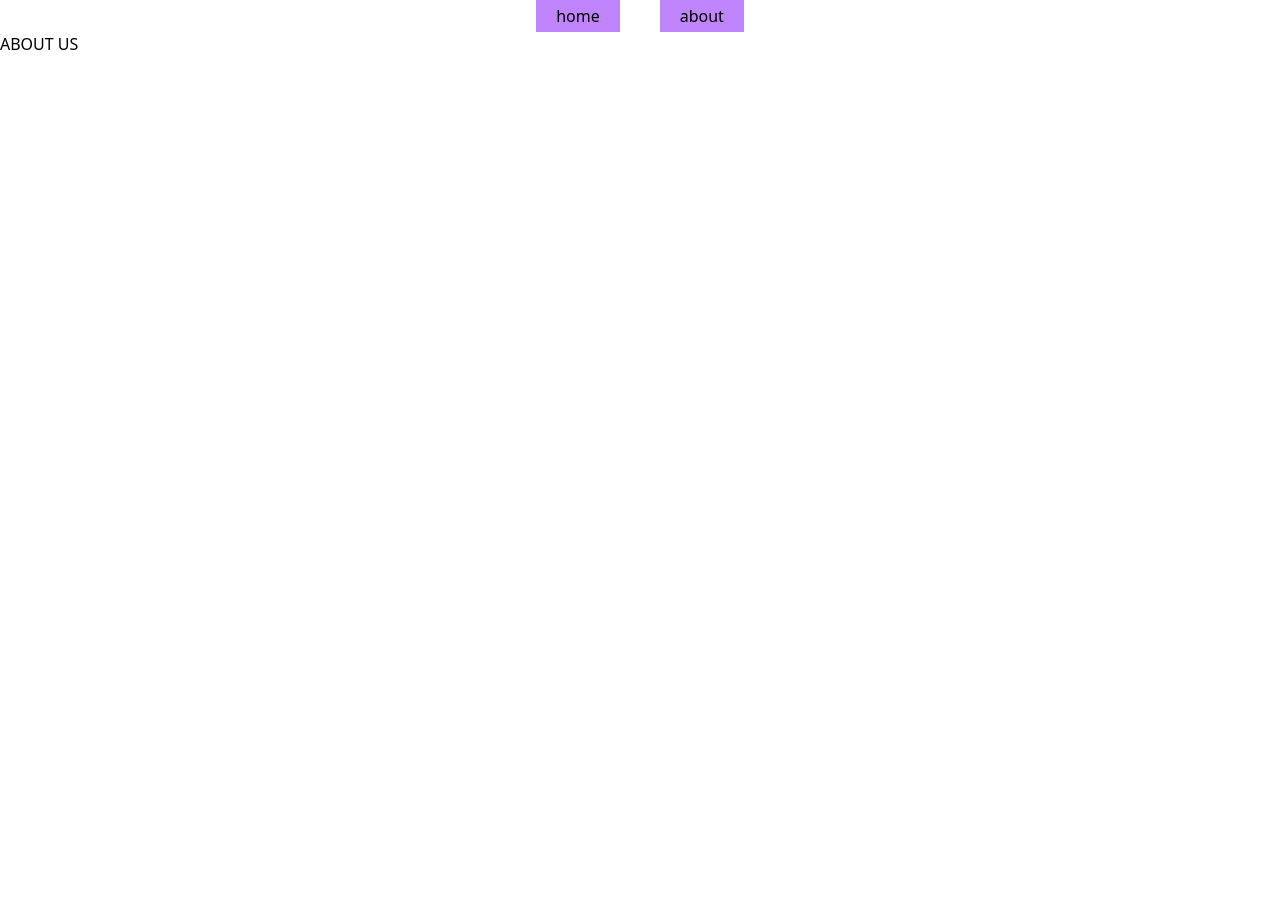
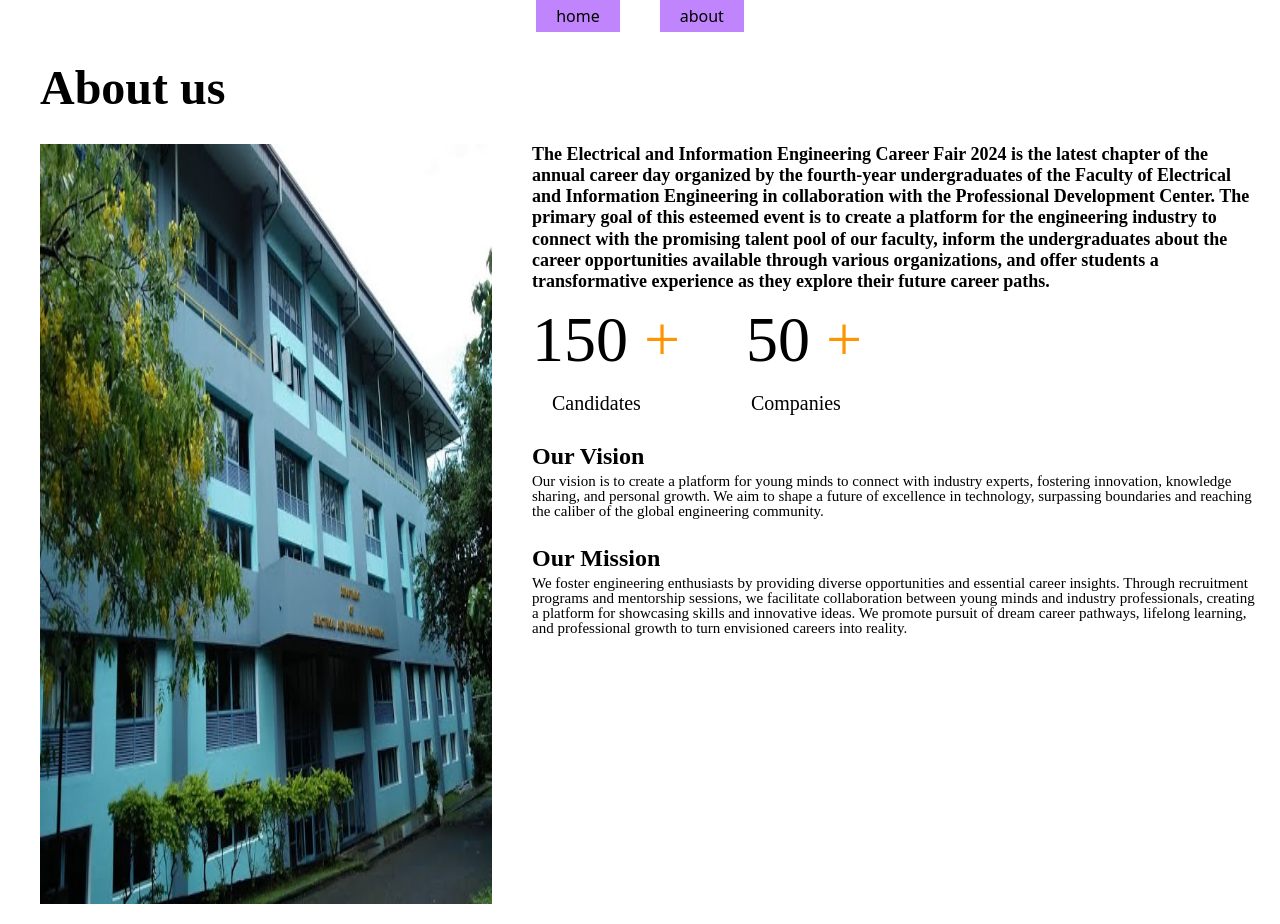
Before and after one commit to vishnaka-dasanayaka/CareerExpo, a React (Create React App) app in the folder app/client/: page /about in a window 1280 px wide. Before the commit the page ends 800 px from the top, so only its background shows below. Built offline with nearby package versions, Linux system fonts and the light colour scheme.

Commit message:
Creation of About us

```diff
--- /dev/null
+++ b/app/client/src/pages/About.css
@@ -0,0 +1,121 @@
+.aboutContent {
+    width: 100%;
+    height: 100vh;
+    flex-wrap: nowrap;
+    display: flex;
+}
+
+.leftAbout {
+    flex: 40%;
+    padding: 20px 20px 20px 40px;
+    display: flex;
+    height: 100%;
+}
+
+.leftAbout img {
+    max-width: 100%;
+    max-height: 100%;
+}
+
+.rightAbout {
+    flex: 60%;
+    padding: 20px;
+    display: flex;
+    flex-direction: column;
+    justify-content: flex-start;
+    height: 100%;
+}
+
+.title {
+    font-family: Montserrat;
+    font-size: 48px;
+    font-weight: 700;
+    text-align: left;
+    padding: 20px 0 0 40px;
+}
+
+.intro {
+    font-family: Raleway;
+    font-size: 18px;
+    font-weight: 700;
+    line-height: 21.13px;
+    text-align: left;
+}
+
+.subTopic {
+    font-family: Montserrat;
+    font-size: 24px;
+    font-weight: 700;
+    text-align: left;
+    padding-top: 20px;
+}
+
+.content {
+    font-family: Raleway;
+    font-size: 15px;
+    font-weight: 500;
+    line-height: 15.26px;
+    text-align: left;
+}
+
+.stats {
+    text-align: left;
+    font-family: NATS;
+    font-weight: 400;
+}
+
+.stats h1 {
+    margin: 0;
+    font-size: 64px;
+}
+
+.stats p {
+    margin: 0px 0px 0px 20px;
+    font-size: 20px;
+}
+
+.highlight {
+    color: #FF9503;
+}
+
+.spacer {
+    display: inline-block;
+    width: 100px;
+}
+
+.countSpacer {
+    display: inline-block;
+    width: 50px;
+}
+
+/* Mobile Responsive Styles */
+@media (max-width: 768px) {
+    .aboutContent {
+        flex-direction: column;
+        height: auto;
+    }
+
+    .leftAbout, .rightAbout {
+        flex: 100%;
+        padding: 20px;
+        height: auto;
+    }
+
+    .leftAbout {
+        padding: 20px;
+    }
+
+    .rightAbout {
+        padding: 20px;
+    }
+
+    .leftAbout img {
+        width: 100%;
+        height: auto;
+    }
+
+    .title {
+        text-align: center;
+        padding: 20px 0;
+    }
+}
--- a/app/client/src/pages/About.jsx
+++ b/app/client/src/pages/About.jsx
@@ -1,13 +1,56 @@
 import Header from "../components/Header";
+import eie from "./images/eie.jpg";
+import "./About.css"
 
 function About() {
   return (
     <div>
       <Header />
-
-      <div>
-        <h1>ABOUT US</h1>
-      </div>
+        <div className="title">
+          <h1>About us</h1>
+        </div>
+        <div className="aboutContent">
+          <div className="leftAbout">
+            <img src={eie} />
+          </div>
+          <div className="rightAbout">
+            <div className="intro">
+              <p>The Electrical and Information Engineering Career Fair 2024 is the latest chapter of
+                the annual career day organized by the fourth-year undergraduates of the Faculty of
+                Electrical and Information Engineering in collaboration with the Professional Development Center.
+                The primary goal of this esteemed event is to create a platform for the engineering industry to
+                connect with the promising talent pool of our faculty, inform the undergraduates about the career
+                opportunities available through various organizations, and offer students a transformative experience
+                as they explore their future career paths.
+              </p>
+            </div>
+            <div class="stats">
+              <h1>150 <span class="highlight">+</span><span class="countSpacer"></span> 50 <span class="highlight">+</span></h1>
+              <p>Candidates <span class="highlight spacer"></span> Companies</p>
+            </div>
+            <div className="subTopic">
+              <h2>Our Vision</h2>
+            </div>
+            <div className="content">
+              <p>Our vision is to create a platform for young minds to connect with industry experts,
+              fostering innovation, knowledge sharing, and personal growth. We aim to shape a future of
+              excellence in technology, surpassing boundaries and reaching the caliber of the global engineering
+              community.
+              </p>
+            </div>
+            <div className="subTopic">
+              <h2>Our Mission</h2>
+            </div>
+            <div className="content">
+              <p>We foster engineering enthusiasts by providing diverse opportunities and essential career insights.
+                Through recruitment programs and mentorship sessions, we facilitate collaboration between young minds
+                and industry professionals, creating a platform for showcasing skills and innovative ideas. We promote
+                pursuit of dream career pathways, lifelong learning, and professional growth to turn envisioned careers
+                into reality.
+              </p>
+            </div>
+          </div>
+        </div>
     </div>
   );
 }
```
Also changed, not shown: app/client/src/pages/images/eie.jpg (added), 1 other file (tests, documents, lock files or other folders).
